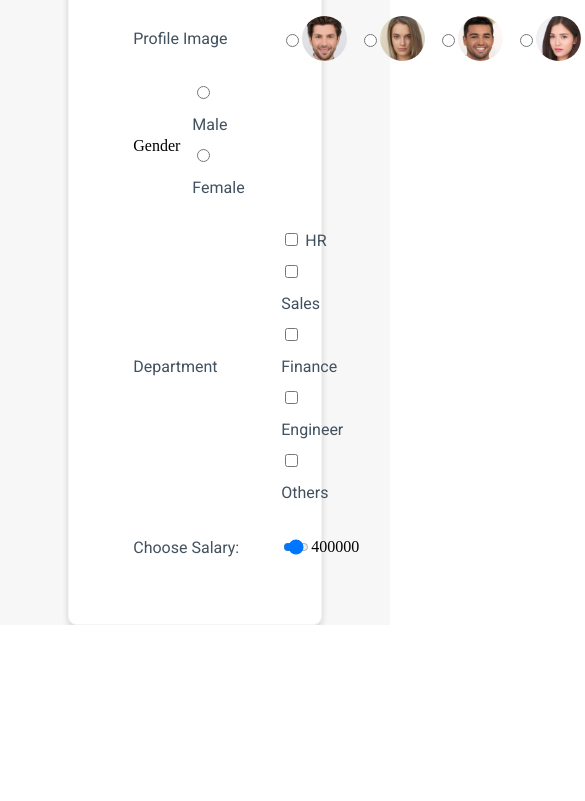
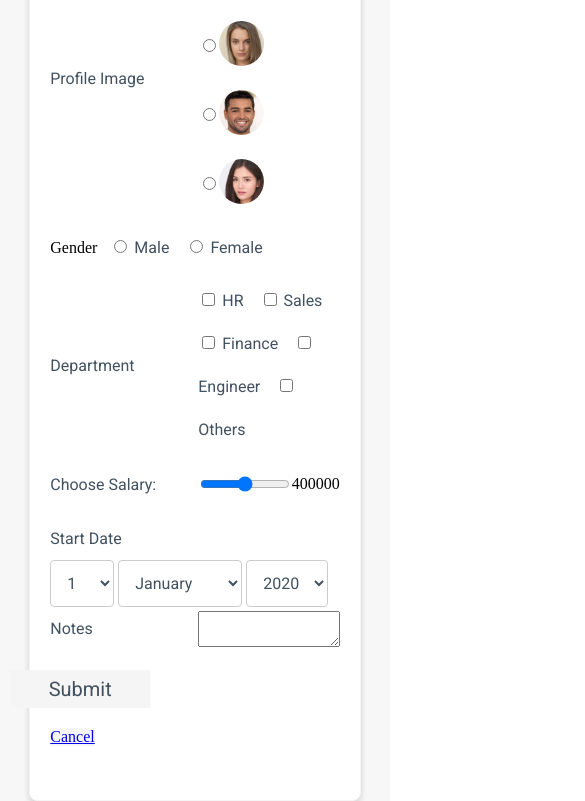
Before and after one commit to om9022/EmployeePayaroll, a plain HTML site: page pages/index.html in a window 390 px wide. Shown: the part 296-1097 px from the top of the page, 585 px wide, since content can reach past the window. Before the commit the page ends 921 px from the top, so only its background shows below. Drawn offline with Linux system fonts and the light colour scheme.

Commit message:
Added: Media Queries

```diff
--- a/css/form-style.css
+++ b/css/form-style.css
@@ -120,3 +120,87 @@ label{
     border-radius: 50%;
     margin-left: 12px;
 }
+
+select{
+    padding: 12px;
+    border:1px solid #ccc;
+    border-radius: 4px;
+    resize: vertical;
+    font: normal normal normal 16px Roboto;
+    letter-spacing: 0px;
+    color: #42515f;
+    background-color: transparent;
+}
+
+.buttonParent{
+    display: flex;
+    margin-bottom: 10px;
+    justify-content: space-between;
+    margin-top: 20px;
+}
+
+.button{
+    font-size: 20px;
+    font-family: Roboto;
+    letter-spacing: 0px;
+    color: #42515f;
+    opacity: 1;
+    background:transparent;
+    font-weight: 400;
+    min-width: 140px;
+    padding: 7px 7px;
+    border: 1px solid #707070;
+    cursor: pointer;
+}
+
+.submitButton, .resetButton{
+    border: none;
+    background-color: #f5f5f5;
+    margin-right: 30px;
+}
+
+.cancelButton{
+    text-decoration: none;
+    text-align: center;
+}
+
+@media only screen and (max-width: 960px){
+    .cancelButton{
+        margin-left: 0px;
+    }
+    .form{
+        width: 85%;
+        padding: 44px 20px;
+    }
+}
+
+@media only screen and (max-width: 600px) {
+    .form{
+        margin-top: 10px;
+    }
+    .row{
+        flex-direction: column;
+    }
+    .uploadButton{
+        justify-content: flex-start;
+    }
+    .profile-radio-content{
+        flex-flow: wrap;
+    }
+
+    .submit-reset{
+        width: 100px;
+        display: flex;
+        flex-grow: 1;
+        flex-direction: row-reverse;
+        justify-content: space-between;
+        margin-bottom: 20px;
+    }
+    .submitButton{
+        margin: 0;
+    }
+    .buttonParent{
+        flex-direction: column-reverse;
+        align-items: flex-start;
+    }
+}
--- a/pages/index.html
+++ b/pages/index.html
@@ -85,6 +85,76 @@
                 <input class="input" type="range" name="salary" id="salary" min="300000" max="500000" step="100" value="400000">
                 <output class="salary-output-text" for="salary">400000</output>
             </div>
+            <div class="roq-content">
+                <label for="startDate" class="label text">Start Date </label>
+                <div>
+                    <select name="DAy" id="day">
+                        <option value="1">1</option>
+                        <option value="2">2</option>
+                        <option value="3">3</option>
+                        <option value="4">4</option>
+                        <option value="5">5</option>
+                        <option value="6">6</option>
+                        <option value="7">7</option>
+                        <option value="8">8</option>
+                        <option value="9">9</option>
+                        <option value="10">10</option>
+                        <option value="11">11</option>
+                        <option value="12">12</option>
+                        <option value="13">13</option>
+                        <option value="14">14</option>
+                        <option value="15">15</option>
+                        <option value="16">16</option>
+                        <option value="17">17</option>
+                        <option value="18">18</option>
+                        <option value="19">19</option>
+                        <option value="20">20</option>
+                        <option value="21">21</option>
+                        <option value="22">22</option>
+                        <option value="23">23</option>
+                        <option value="24">24</option>
+                        <option value="25">25</option>
+                        <option value="26">26</option>
+                        <option value="27">27</option>
+                        <option value="28">28</option>
+                        <option value="29">29</option>
+                        <option value="30">30</option>
+                        <option value="31">31</option>
+                    </select>
+                    <select name="Month" id="month">
+                        <option value="jan">January</option>
+                        <option value="feb">February</option>
+                        <option value="march">March</option>
+                        <option value="april">April</option>
+                        <option value="may">May</option>
+                        <option value="jume">June</option>
+                        <option value="july">July</option>
+                        <option value="aug">August</option>
+                        <option value="sep">September</option>
+                        <option value="oct">Octomber</option>
+                        <option value="Nov">Novenber</option>
+                        <option value="Dec">December</option>
+                    </select>
+                    <select name="Year" id="year">
+                        <option value="2020">2020</option>
+                        <option value="2019">2019</option>
+                        <option value="2018">2018</option>
+                        <option value="2017">2017</option>
+                        <option value="2016">2016</option>
+                    </select>
+                </div>
+            </div>
+            <div class="row-content">
+                <label for="notes" class="label text"> Notes</label>
+                <textarea name="Notes" id="notes" placeholder="" height="100%" width="100%"></textarea>
+            </div>
+            <div class="buttonParent">
+                <a href="#" class="resetButton" button cancelButton>Cancel</a>
+                <div class="submit-reset">
+                    <button type="Submit" class="button submitButton" id="submitButton">Submit</button>
+                    <button type="reset" class="resetButton button">Reset</button>
+                </div>
+            </div>
     </div>
     </form>
 </body>
```
